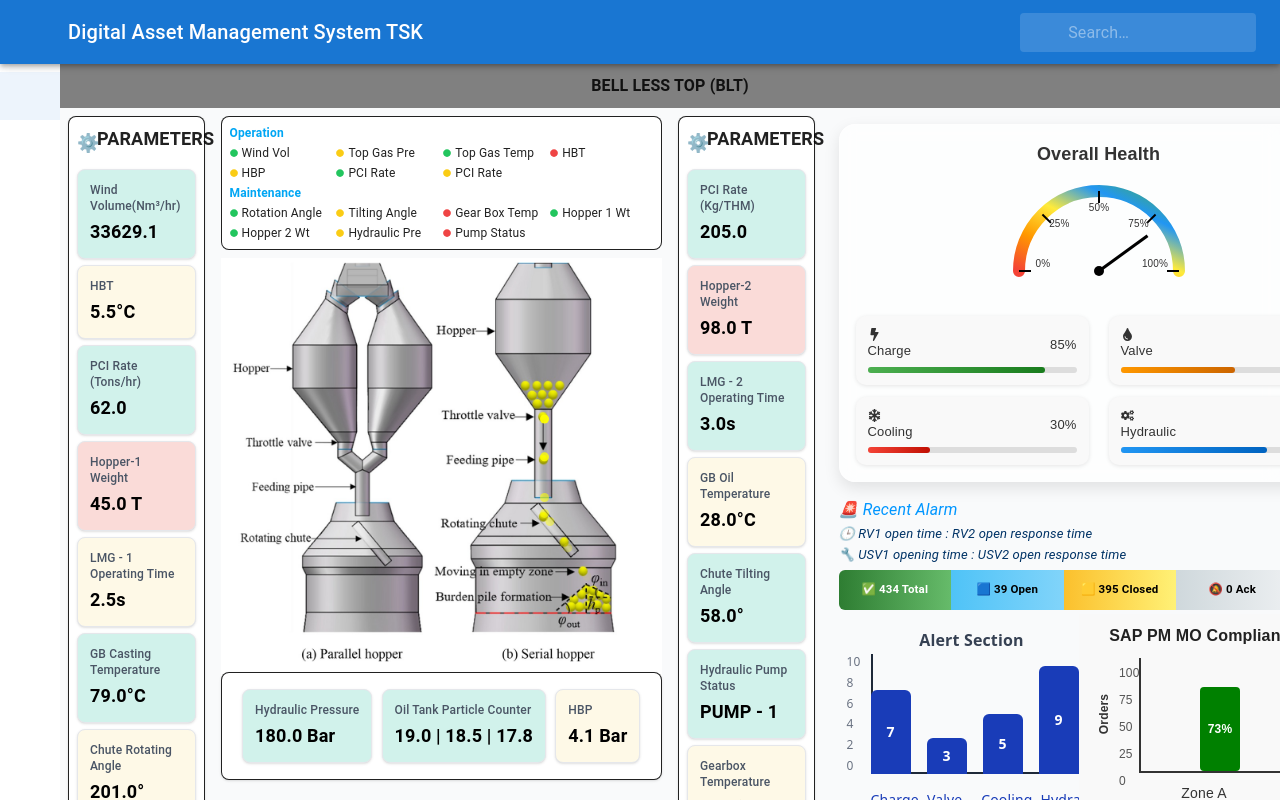
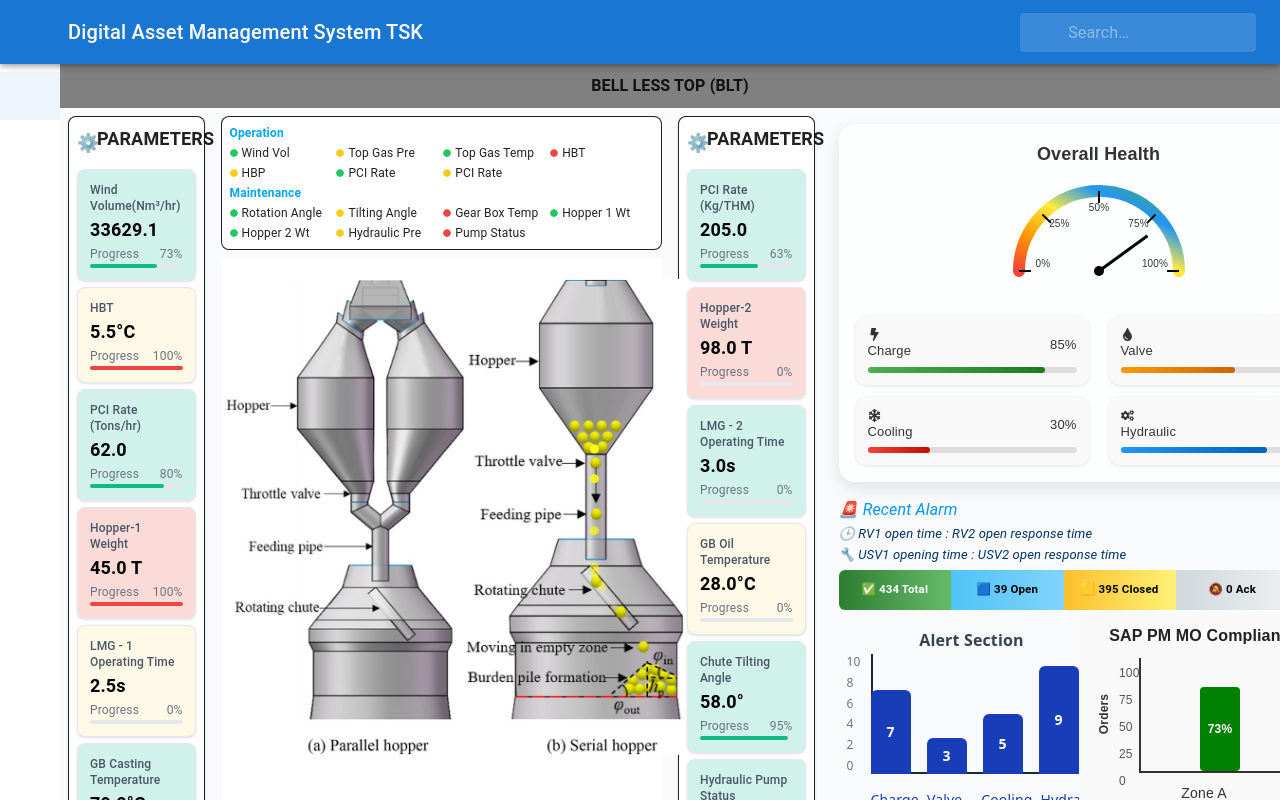
Before and after one commit to Abhishek65-tsl/DAMSBF, a React (Vite) app: page /BLT in a window 1280 px wide. Shown: the top 800 px of the page. Built offline with nearby package versions, Linux system fonts and the light colour scheme; some icons are missing.

Commit message:
merged Krish updates and Fixed UI

```diff
--- a/src/Components/InfoCardComponent.jsx
+++ b/src/Components/InfoCardComponent.jsx
@@ -9,7 +9,8 @@ const InfoCardComponent = ({
   backgroundColor = null,
   titleColor = "text-gray-600",
   amountColor = "text-black",
-  size = "normal"
+  size = "normal",
+  onClick
 }) => {
   const getBackgroundColor = () => {
     if (backgroundColor) return backgroundColor;
@@ -34,17 +35,52 @@ const InfoCardComponent = ({
   const titleSize = size === "small" ? "text-xs" : "text-sm";
   const amountSize = size === "small" ? "text-lg" : "text-xl";
 
+  // Calculate progress for the bar
+  let progressPercentage = 0;
+  if (ucl !== null && lcl !== null && ucl > lcl) {
+    progressPercentage = ((value - lcl) / (ucl - lcl)) * 100;
+    if (progressPercentage < 0) progressPercentage = 0;
+    if (progressPercentage > 100) progressPercentage = 100;
+  } else if (ucl !== null && value <= ucl) {
+    // Fallback if only UCL is meaningful for a percentage (e.g., 0 to UCL)
+    progressPercentage = (value / ucl) * 100;
+    if (progressPercentage < 0) progressPercentage = 0;
+    if (progressPercentage > 100) progressPercentage = 100;
+  }
+
   return (
     <div
       className={`rounded-lg ${cardSize} shadow-sm border border-gray-200 hover:shadow-md transition-shadow`}
-      style={{ backgroundColor: getBackgroundColor() }}
+      style={{ backgroundColor: getBackgroundColor() }} onClick={onClick}
     >
-      <h3 className={`${titleColor} ${titleSize} font-medium mb-1`}>
+      <h3 className={`${titleColor} ${titleSize} font-medium mb-0.5`}>
         {title}
       </h3>
-      <div className={`${amountColor} ${amountSize} font-bold`}>
+      <div className={`${amountColor} ${amountSize}   font-semibold`}>
         {amount}
       </div>
+      {(ucl !== null || lcl !== null) && (
+        <div className="mt-0.5">
+          <div className="flex justify-between text-xs text-gray-500 mb-0.5">
+            <span>Progress</span>
+            <span>{progressPercentage.toFixed(0)}%</span>
+          </div>
+          <div className="w-full bg-gray-200 rounded-full h-1">
+            <div
+              className="h-1 rounded-full"
+              style={{
+                width: `${progressPercentage}%`,
+                backgroundColor:
+                  value >= lcl && value <= ucl
+                    ? '#10B981' // Green for within limits
+                    : value > ucl || value < lcl
+                    ? '#EF4444' // Red for outside limits
+                    : '#F59E0B' // Yellow for other cases (e.g., close to limits or default)
+              }}
+            ></div>
+          </div>
+        </div>
+      )}
     </div>
   );
 };
--- a/src/Components/Particle/ParticleAnimation.jsx
+++ b/src/Components/Particle/ParticleAnimation.jsx
@@ -17,8 +17,8 @@ const Particle = ({ delay }) => (
     }}
     initial={{ x: 0, y: 0, opacity: 1 }}
     animate={{
-      x: [0,0, 50],   // L-shape: go down, then right
-      y: [0,106,180],
+      x: [25,25, 55],   // L-shape: go down, then right
+      y: [0,126,180],
       opacity: [1, 0.5, 0],
     }}
     transition={{
--- /dev/null
+++ b/src/Components/TrendAnalysisModal.jsx
@@ -0,0 +1,80 @@
+import React, { useEffect, useRef } from 'react';
+import * as echarts from 'echarts'; // Import echarts library
+import BLT1 from '../assets/Images/BLT.jpg'; // Changed to import BLT1.jpg
+
+const TrendAnalysisModal = ({ isOpen, onClose, parameter }) => {
+  const chartRef = useRef(null);
+
+  useEffect(() => {
+    if (isOpen && parameter && chartRef.current) {
+      const myChart = echarts.init(chartRef.current);
+
+      const option = {
+        title: {
+          text: parameter.title + ' Trend',
+          left: 'center'
+        },
+        tooltip: {
+          trigger: 'axis'
+        },
+        toolbox: {
+          feature: {
+            dataZoom: {},
+            restore: {},
+            saveAsImage: {}
+          }
+        },
+        dataZoom: [
+          { type: 'inside' }, // Enable zoom and pan by dragging inside the chart
+          { type: 'slider' }  // Add a slider for more explicit control
+        ],
+        xAxis: {
+          type: 'category',
+          data: Array.from({ length: 50 }, (_, i) => `Point ${i + 1}`) // More dummy data for x-axis
+        },
+        yAxis: {
+          type: 'value'
+        },
+        series: [{
+          name: parameter.title,
+          type: 'line',
+          data: Array.from({ length: 50 }, () => Math.floor(Math.random() * 20) + 5) // More random dummy data for series
+        }]
+      };
+
+      myChart.setOption(option);
+
+      // Clean up chart on component unmount or if modal closes
+      return () => {
+        myChart.dispose();
+      };
+    }
+  }, [isOpen, parameter]);
+
+  if (!isOpen) return null;
+
+  return (
+    <div
+      className="fixed inset-0 flex justify-center items-center z-50"
+      style={{
+        backgroundImage: `url(${BLT1})`,
+        backgroundSize: 'cover',
+        backgroundPosition: 'center',
+        backgroundRepeat: 'no-repeat',
+      }}
+    >
+      {/* Overlay to fade the background image */}
+      <div className="absolute inset-0 bg-black opacity-70"></div>
+
+      <div className="bg-white p-6 rounded-lg shadow-lg w-3/4 max-w-2xl z-10">
+        <div className="flex justify-between items-center mb-4">
+          <h2 className="text-xl font-bold">Trend Analysis: {parameter?.title}</h2>
+          <button onClick={onClose} className="text-gray-500 hover:text-gray-700 text-2xl">&times;</button>
+        </div>
+        <div ref={chartRef} style={{ width: '100%', height: '400px' }}></div>
+      </div>
+    </div>
+  );
+};
+
+export default TrendAnalysisModal;
--- a/src/Pages/Dashboard/IndustrialDashboard.jsx
+++ b/src/Pages/Dashboard/IndustrialDashboard.jsx
@@ -1,4 +1,4 @@
-import React from "react";
+import React, { useState }  from "react";
 import InfoCardComponent from "../../Components/InfoCardComponent";
 import AlertCard from "../../Components/AlertCard";
 import ParticleAnimation from "../../Components/Particle/ParticleAnimation";
@@ -8,8 +8,23 @@ import ComplianceBarGraph from "../../Components/ComplianceBarGraph";
 import VisualizationPanel from "../../Components/VisualizationPanel";
 import AlertSummaryBox from "../../Components/AlertSummaryBox";
 import OperationMaintenanceTable from "../../Components/OperationMaintenanceTable";
+import TrendAnalysisModal from "../../Components/TrendAnalysisModal";
 
 const IndustrialDashboard = () => {
+  const [isModalOpen, setIsModalOpen] = useState(false);
+  const [selectedParameter, setSelectedParameter] = useState(null);
+
+  const handleCardClick = (parameter) => {
+    console.log("Card clicked:", parameter);
+    setSelectedParameter(parameter);
+    setIsModalOpen(true);
+  };
+
+  const handleCloseModal = () => {
+    setIsModalOpen(false);
+    setSelectedParameter(null);
+  };
+
   const parameters = [
     { title: "Wind Volume(Nm³/hr)", amount: "33629.1", value: 33629.1, ucl: 35000, lcl: 30000 },
     { title: "HBT", amount: "5.5°C", value: 5.5, ucl: 5.0, lcl: -2.0 },
@@ -42,7 +57,7 @@ const IndustrialDashboard = () => {
             </h2>
             <div className="space-y-1.5">
               {parameters.slice(0, 7).map((param, index) => (
-                <InfoCardComponent key={index} {...param} size="small" />
+                <InfoCardComponent key={index} {...param} size="small" onClick={() => handleCardClick(param)} />
               ))}
             </div>
           </div>
@@ -56,20 +71,20 @@ const IndustrialDashboard = () => {
             </div>
 
             <div className="bg-white  p-1">
-              <div className="relative mx-auto" style={{ width: '500px', height: '470px' }}>
+              <div className="relative mx-auto" style={{ width: '540px', height: '600px' }}>
                 <img
                   src={BLT}
                   alt="BLT Diagram"
                   className="object-contain rounded-md"
-                  style={{ width: '80%', height: '85%' }}
+                  style={{ width: '85%', height: '85%' }}
                 />
                 <ParticleAnimation />
               </div>
             </div>
-
+              {/* Bottom Parameters below image */}
             <div className="flex justify-around bg-white rounded-lg shadow-sm border p-4 -mt-18">
                {parameters.slice(7, 10).map((param, index) => (
-                <InfoCardComponent key={index} {...param} size="small" />
+                <InfoCardComponent key={index} {...param} size="small" onClick={() => handleCardClick(param)} />
               ))}
             </div>
           </div>
@@ -81,7 +96,7 @@ const IndustrialDashboard = () => {
             </h2>
             <div className="space-y-1.5">
               {parameters.slice(10, 18).map((param, index) => (
-                <InfoCardComponent key={index} {...param} size="small" />
+                <InfoCardComponent key={index} {...param} size="small" onClick={() => handleCardClick(param)}/>
               ))}
             </div>
           </div>
@@ -102,6 +117,11 @@ const IndustrialDashboard = () => {
 
         </div>
       </div>
+      <TrendAnalysisModal
+        isOpen={isModalOpen}
+        onClose={handleCloseModal}
+        parameter={selectedParameter}
+      />
     </div>
   );
 };
```
